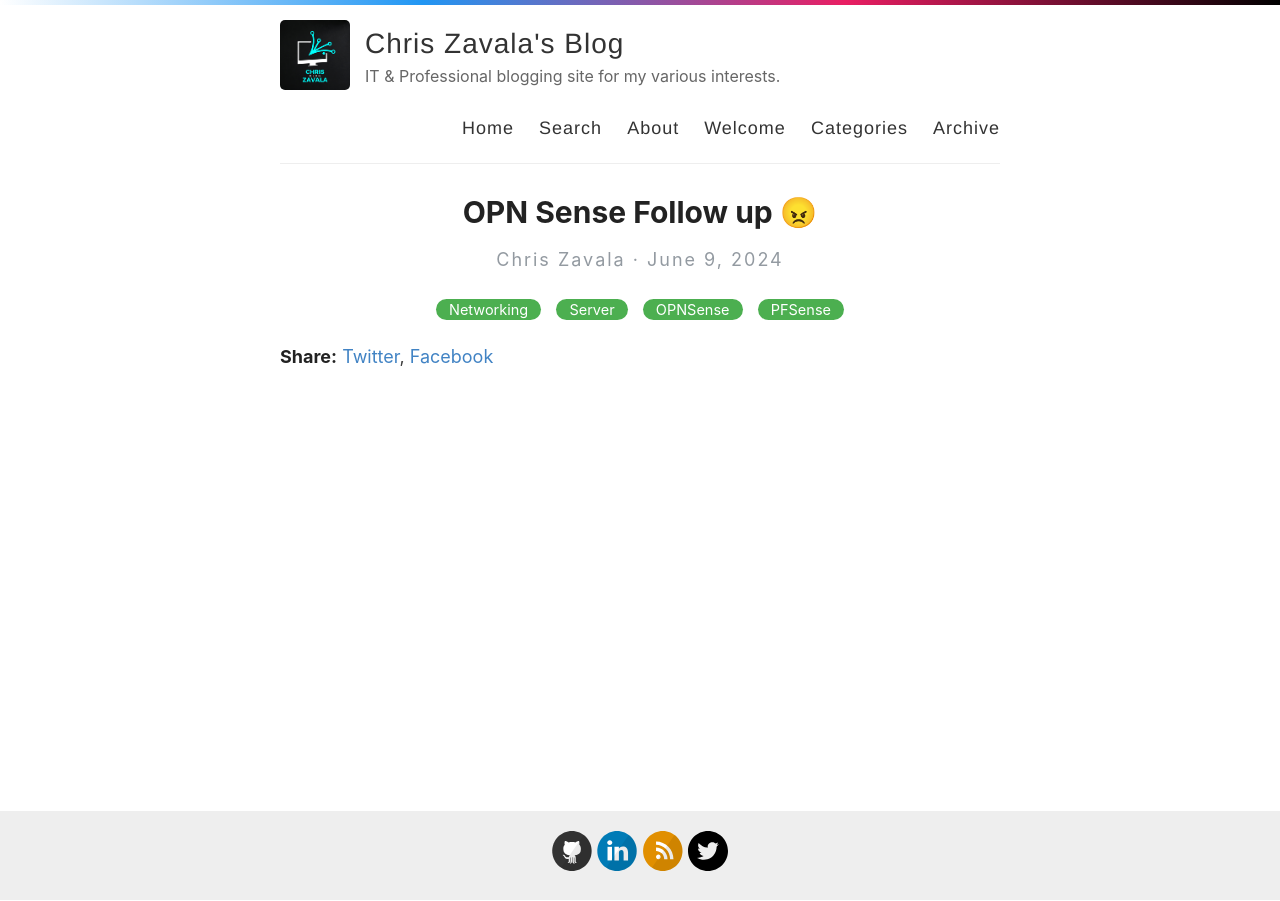
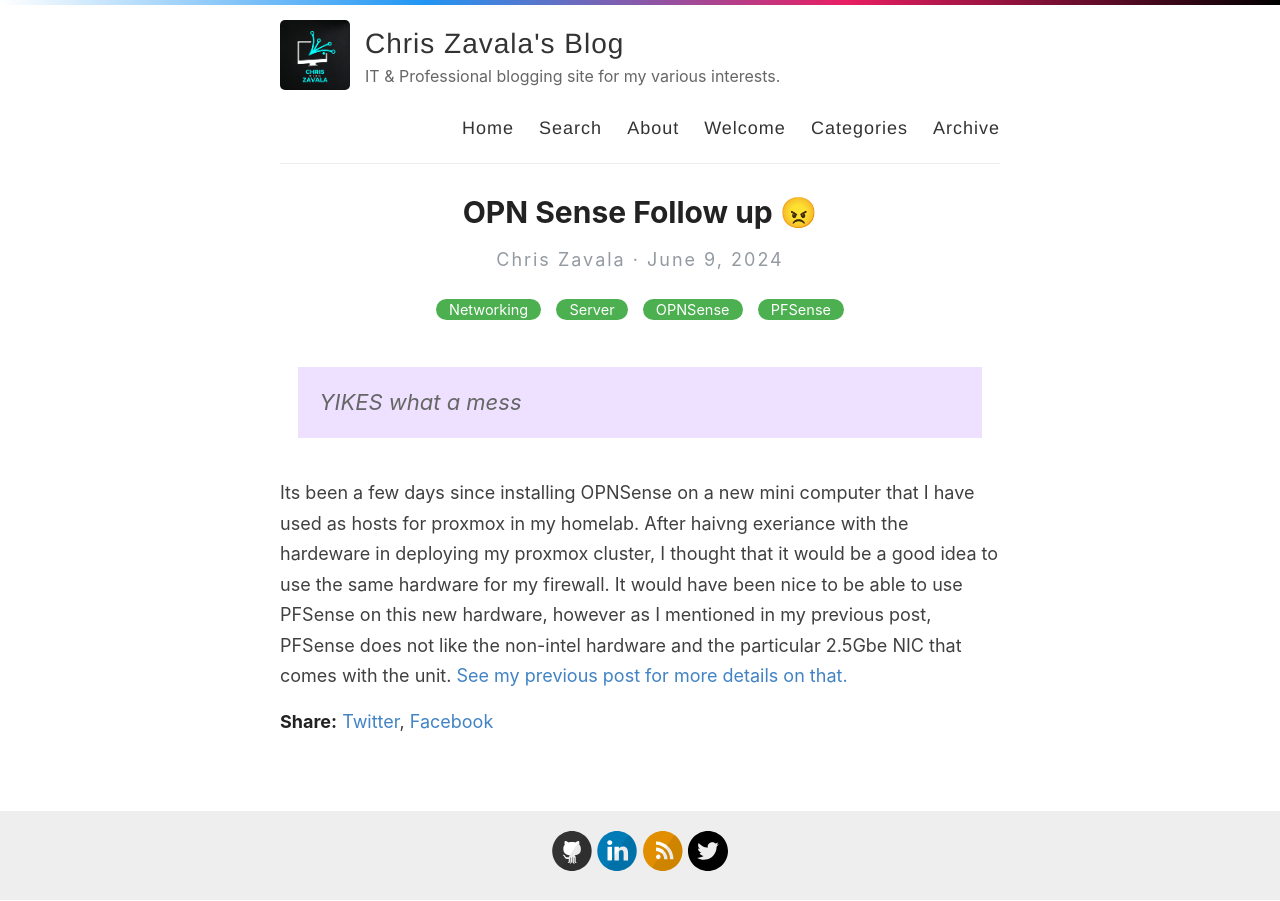
Before and after one commit to zavalalabs/zavalalabs.github.io, a Jekyll site: the page built from _posts/2024-06-09-OPNSense-Followup.md, in a window 1280 px wide. Built offline with Jekyll 4.4.1, drawn with Linux system fonts in a browser that asks for light colours.

```diff
--- a/_posts/2024-06-09-OPNSense-Followup.md
+++ b/_posts/2024-06-09-OPNSense-Followup.md
@@ -3,3 +3,7 @@
 title: OPN Sense Follow up 😠
 categories: [Networking, Server, OPNSense, PFSense]
 ---
+
+> YIKES what a mess
+
+Its been a few days since installing OPNSense on a new mini computer that I have used as hosts for proxmox in my homelab. After haivng exeriance with the hardeware in deploying my proxmox cluster, I thought that it would be a good idea to use the same hardware for my firewall. It would have been nice to be able to use PFSense on this new hardware, however as I mentioned in my previous post, PFSense does not like the non-intel hardware and the particular 2.5Gbe NIC that comes with the unit. [See my previous post for more details on that.](https://blog.chriszavala.com/So-Long-PFSense/)
```
